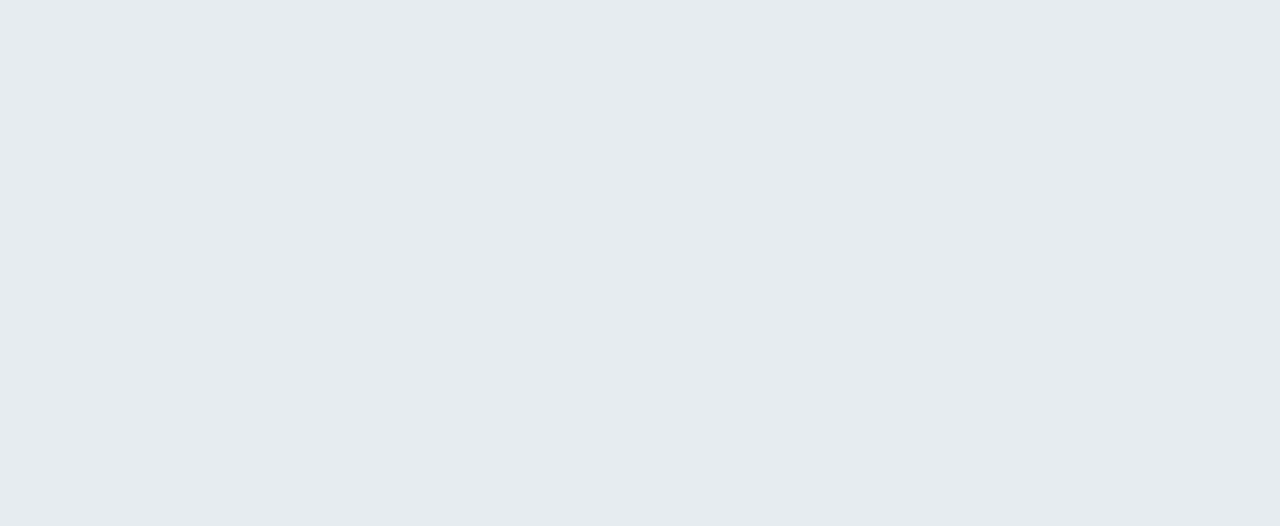
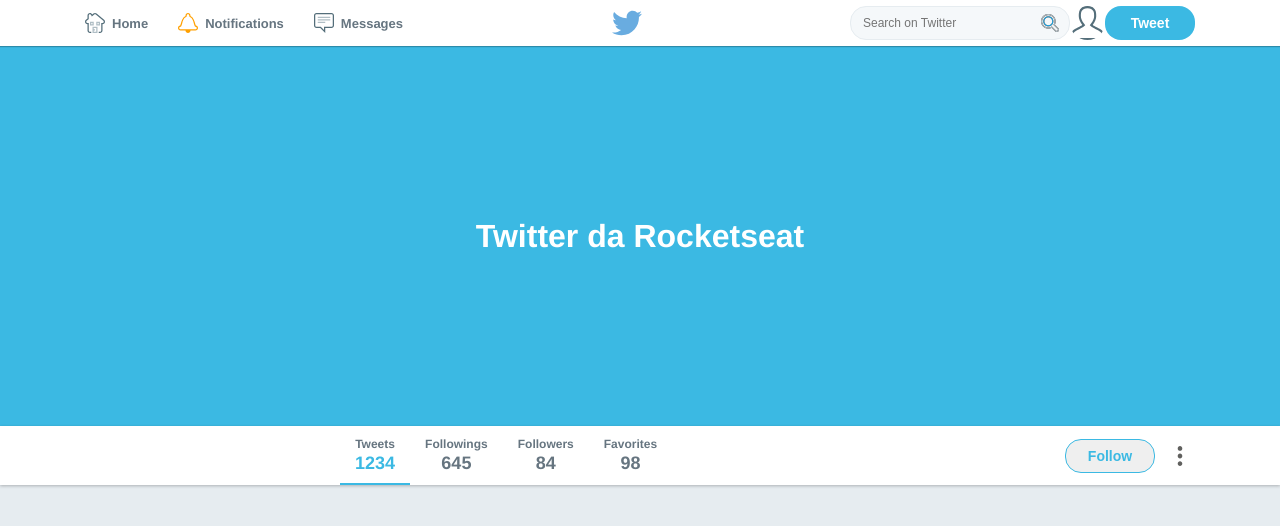
Before and after one commit to amaurirg/rocketseat-flexbox, a plain HTML site: page project-twitter/index.html in a window 1280 px wide. Drawn offline with Linux system fonts and the light colour scheme.

Commit message:
Header, box

```diff
--- a/project-twitter/index.html
+++ b/project-twitter/index.html
@@ -1,12 +1,60 @@
 <!DOCTYPE html>
 <html lang="pt-br">
+
 <head>
   <meta charset="UTF-8">
   <meta name="viewport" content="width=device-width, initial-scale=1.0">
   <link rel="stylesheet" href="styles.css">
   <title>Twitter</title>
 </head>
+
 <body>
+  <header id="main-header">
+    <div class="content">
+      <nav>
+        <ul>
+          <li><img src="./images/home.svg" alt="Home">Home</li>
+          <li><img src="./images/notifications.svg" alt="Notifications">Notifications</li>
+          <li><img src="./images/messages.svg" alt="Messages">Messages</li>
+        </ul>
+      </nav>
+      <img src="./images/logo-twitter.svg" alt="logo-twitter">
+      <div class="side">
+        <input type="text" placeholder="Search on Twitter">
+        <img src="./images/user.svg" alt="user">
+        <button>Tweet</button>
+      </div>
+    </div>
+  </header>
+  <div class="banner">
+    <h1>Twitter da Rocketseat</h1>
+  </div>
+  <div class="bar">
+    <div class="content">
+      <ul>
+        <li class="active">
+          <span>Tweets</span>
+          <strong>1234</strong>
+        </li>
+        <li>
+          <span>Followings</span>
+          <strong>645</strong>
+        </li>
+        <li>
+          <span>Followers</span>
+          <strong>84</strong>
+        </li>
+        <li>
+          <span>Favorites</span>
+          <strong>98</strong>
+        </li>
+      </ul>
+      <div class="actions">
+        <button>Follow</button>
+        <img src="./images/more.svg" alt="">
+      </div>
+    </div>
+  </div>
+</body>
 
-</body>
 </html>
--- a/project-twitter/styles.css
+++ b/project-twitter/styles.css
@@ -10,3 +10,189 @@ body {
   text-rendering: optimizeLegibility !important;
   -webkit-font-smoothing: antialiased !important;
 }
+
+input, button {
+  outline: 0; /* para não ficar com borda azul que o Chrome coloca quando clica no elemento */
+}
+
+img {
+  height: 30px;
+  width: 30px;
+}
+
+.content {
+  max-width: 1170px;
+  margin: 0 auto;
+  padding: 0 30px;
+}
+
+header#main-header .content {
+  display: flex;
+  align-items: center;
+  justify-content: space-between;
+  height: 100%;
+}
+
+header#main-header {
+  height: 46px;
+  background: #FFF;
+  box-shadow: 0 1px 1px rgba(0, 0, 0, 0.25);  /* opacidade 25% */
+  position: relative;
+  z-index: 1; /* para a box-shadow não ficar em cima do header */
+}
+
+header#main-header nav ul {
+  display: flex;
+  list-style: none;
+}
+
+header#main-header nav ul li {
+  display: flex;
+  align-items: center;
+  font-size: 13px;
+  color: #667580;
+  font-weight: bold;
+  margin-left: 30px;
+}
+
+header#main-header nav ul li:first-child {
+  margin: 0;
+}
+
+header#main-header nav img {
+  margin-right: 7px;
+  height: 12px;
+  width: 35px;
+}
+
+header#main-header nav ul li img {
+  margin-right: 7px;
+  height: 20px;
+  width: 20px;
+}
+
+header#main-header div.side {
+  display: flex;
+}
+
+header#main-header div.side input {
+  width: 220px;
+  background: #f5f8fa;
+  border: 1px solid #E6ECF0;
+  height: 34px;
+  padding: 0 30px 0 12px; /* para a digitação não passar por baixo da lupa */
+  border-radius: 16px;
+  font-size: 12px;
+  background: #f5f8fa url("./images/search18.png") no-repeat 190px center;
+}
+
+header#main-header div.side img {
+  height: 34px;
+  width: 35px;
+  border-radius: 50%; /* deixa o avatar redondo */
+}
+
+header#main-header div.side button {
+  height: 34px;
+  background: #3bb9e3;
+  display: flex;
+  align-items: center;
+  justify-content: center;
+  width: 90px;
+  font-weight: bold;
+  font-size: 14px;
+  color: #FFF;
+  border: 0;
+  border-radius: 16px;
+}
+
+div.banner {
+  height: 380px;
+  width: 100%;
+  background: #3bb9e3;
+  display: flex;
+  align-items: center;
+  justify-content: center;
+  color: #FFF;
+}
+
+div.bar {
+  height: 59px;
+  background: #FFF;
+  box-shadow: 0 1px 3px rgba(0, 0, 0, 0.25);
+}
+
+div.bar .content {
+  display: flex;
+  justify-content: space-between;
+  align-items: center;
+  padding-left: 285px;
+  height: 100%;
+}
+
+div.bar .content ul {
+  display: flex;
+  list-style: none;
+  height: 100%;
+}
+
+div.bar .content ul li {
+  display: flex;
+  flex-direction: column;
+  align-items: center;
+  justify-content: center;
+  padding: 0 15px;
+  position: relative;
+}
+
+div.bar .content ul li.active::after {
+  content: '';
+  width: 100%;
+  height: 2px;
+  position: absolute;
+  bottom: 0;
+  left: 0;
+  background: #3bb9e3;
+}
+
+div.bar .content ul li span {
+  color: #667580;
+  font-size: 12px;
+  font-weight: bold;
+}
+
+div.bar .content ul li strong {
+  color: #667580;
+  font-size: 18px;
+  font-weight: bold;
+  margin-top: 2px;
+}
+
+div.bar .content ul li.active strong {
+  color: #3bb9e3;
+}
+
+div.bar .content .actions {
+  display: flex;
+}
+
+div.bar .content .actions button {
+  height: 34px;
+  display: flex;
+  align-items: center;
+  justify-content: center;
+  width: 90px;
+  font-weight: bold;
+  font-size: 14px;
+  color: #3bb9e3;
+  border: 1px solid #3bb9e3;
+  border-radius: 16px;
+  margin-right: 10px;
+}
+
+div.bar .content .actions img {
+  height: 20px;
+  margin: auto;
+  align-items: center;
+  justify-content: center;
+}
```
Also changed, not shown: basic/index.html (renamed from index.html), basic/notas.txt, basic/styles.css (renamed from styles.css), project-twitter/images/home.svg (added), project-twitter/images/logo-twitter.svg (added), project-twitter/images/messages.svg (added), project-twitter/images/more.svg (added), project-twitter/images/notifications.svg (added), project-twitter/images/search.png (added), project-twitter/images/search18.png (added), project-twitter/images/user.svg (added).
